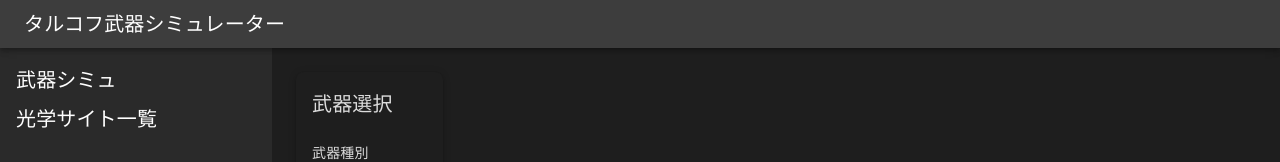
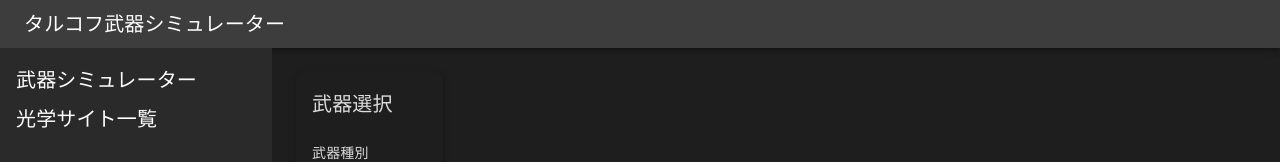
Before and after one commit to apple-head8/tarkov_weapon_sim, a React (Create React App) app in the folder frontend/: page / in a window 1280 px wide. Shown: the top 162 px of the page. Built offline with nearby package versions, Linux system fonts and the light colour scheme.

Commit message:
サイドバーの高さを修正

```diff
--- a/frontend/src/App.js
+++ b/frontend/src/App.js
@@ -160,11 +160,17 @@ const TarkovWeaponSim = () => {
         <>
             {/* // サイドバーとその他要素で横並びにする */}
             <Header />
-            <Box sx={{ display: "flex" }}>
+            <Box
+                sx={{
+                    display: "flex",
+                    alignItems: "stretch",
+                    minHeight: "calc(100vh - 48px)",
+                }}
+            >
                 <Sidebar />
                 {/* ここから再度縦並び */}
                 {/* flex 1 は、画面横幅いっぱい使うような設定 */}
-                <Box sx={{ flex: 1, padding: 3, overflow: "hidden" }}>
+                <Box sx={{ flex: 1, padding: 3, overflowX: "hidden" }}>
                     {error && <ErrorMessage message={error} />}
                     {/* 再度横並び */}
                     <Grid2 container spacing={2}>
--- a/frontend/src/components/common/Sidebar.js
+++ b/frontend/src/components/common/Sidebar.js
@@ -3,26 +3,25 @@ import { Box, Typography } from "@mui/material";
 
 function Sidebar() {
     return (
-        <>
-            {/* Sidebar */}
         <Box
+            component="aside"
             sx={{
-                    minWidth: 240,
+                width: 240,
+                flex: "0 0 240px",
                 backgroundColor: "#2a2a2a",
                 color: "#fff",
-                    height: "100vh",
                 padding: 2,
-                    zIndex: -1,
+                overflowY: "auto",
+                alignSelf: "stretch",
             }}
         >
             <Typography variant="h6" gutterBottom>
-                    武器シミュ
+                武器シミュレーター
             </Typography>
             <Typography variant="h6" gutterBottom>
                 光学サイト一覧
             </Typography>
         </Box>
-        </>
     );
 }
 
```
Lines whose indentation alone changed are shown as unchanged.
